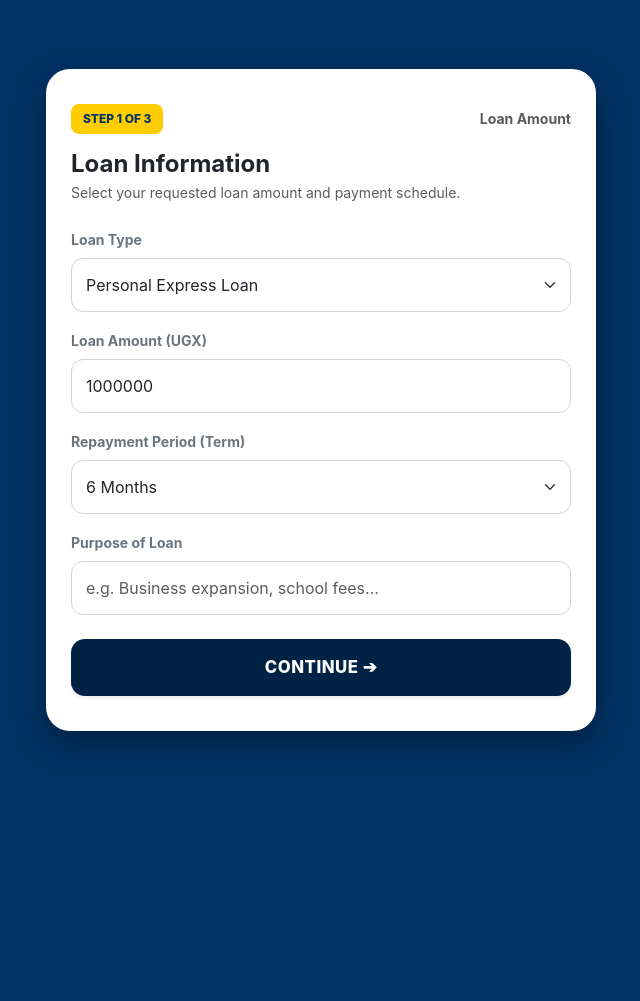
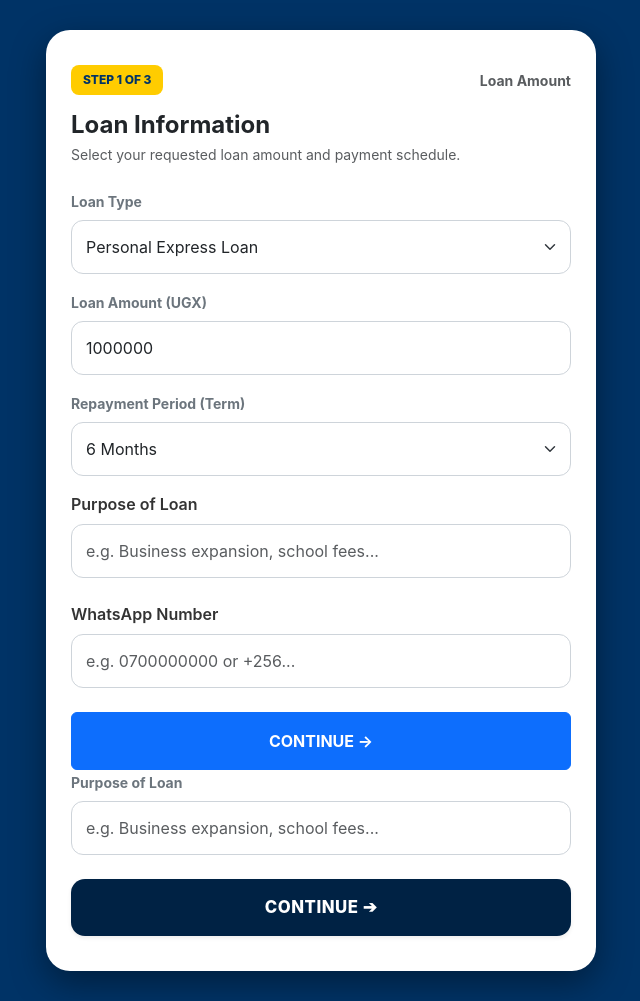
Before and after one commit to yohbruh/Momo_UG, a Flask app: page /apply/step1 in a window 1280 px wide. Shown: the whole page, without its empty margins (319-959 px from the left). Before the commit the page ends 752 px from the top, so only its background shows below. Run offline with Flask 3, Linux system fonts and the light colour scheme.

Commit message:
Add loan purpose and WhatsApp number fields
Added fields for loan purpose and WhatsApp number.

```diff
--- a/momo-loan-app/templates/apply_step1.html
+++ b/momo-loan-app/templates/apply_step1.html
@@ -89,6 +89,23 @@
                 </select>
             </div>
 
+            <!-- Purpose of Loan Field -->
+<div class="mb-4">
+    <label class="form-label fw-semibold">Purpose of Loan</label>
+    <input type="text" name="purpose" class="form-control" placeholder="e.g. Business expansion, school fees..." required>
+</div>
+
+<!-- NEW: WhatsApp Number Field -->
+<div class="mb-4">
+    <label class="form-label fw-semibold">WhatsApp Number</label>
+    <input type="text" name="whatsapp_phone" class="form-control" placeholder="e.g. 0700000000 or +256..." required>
+</div>
+
+<!-- Continue Button -->
+<button type="submit" class="btn btn-primary w-100 py-3 fw-bold">
+    CONTINUE &rarr;
+</button>
+
             <div class="mb-4">
                 <label class="form-label text-secondary small fw-bold">Purpose of Loan</label>
                 <input type="text" name="purpose" class="form-control" placeholder="e.g. Business expansion, school fees..." required>
```
